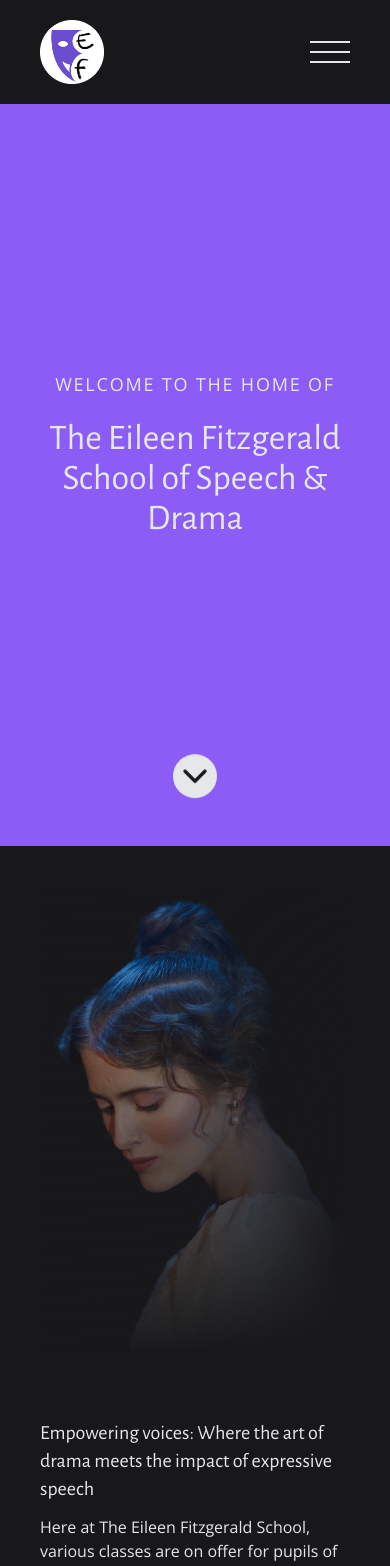
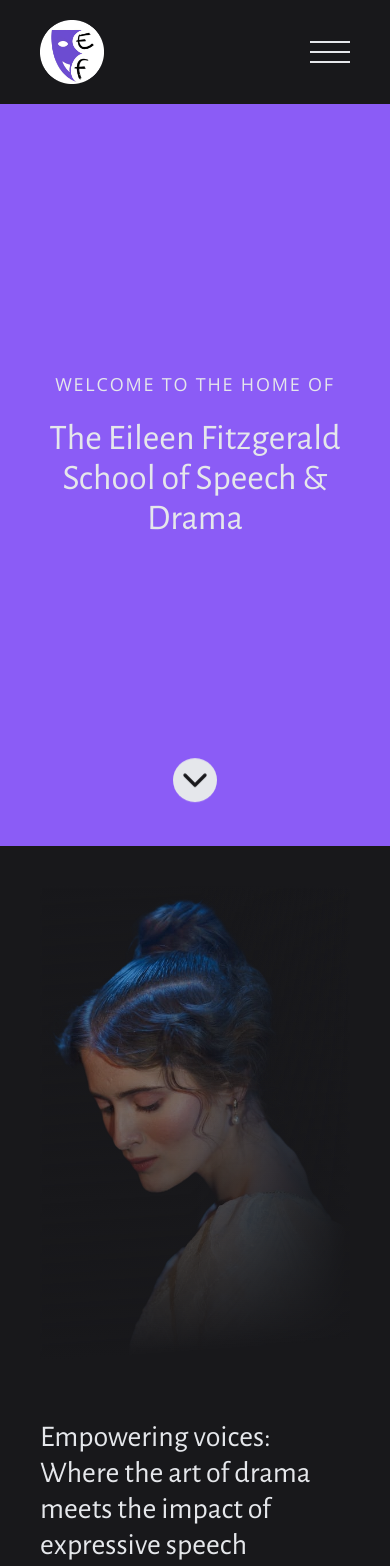
Before and after one commit to kailafitz/eileen-fitzgerald-school, a Next.js app: page / in a window 390 px wide. Shown: the top 1566 px of the page. Built offline with nearby package versions, Linux system fonts and the light colour scheme.

Commit message:
Headings on intros mobile version adjustment

```diff
--- a/components/custom/intro.tsx
+++ b/components/custom/intro.tsx
@@ -73,7 +73,7 @@ const Intro = () => {
                     duration: ANIMATION_DURATION,
                     delay: ANIMATION_DELAY_1,
                   }}
-                  className="font-heading text-xl md:text-4xl mb-3"
+                  className="font-heading text-3xl md:text-4xl mb-3"
                 >
                   {info.title}
                 </motion.h1>
```
